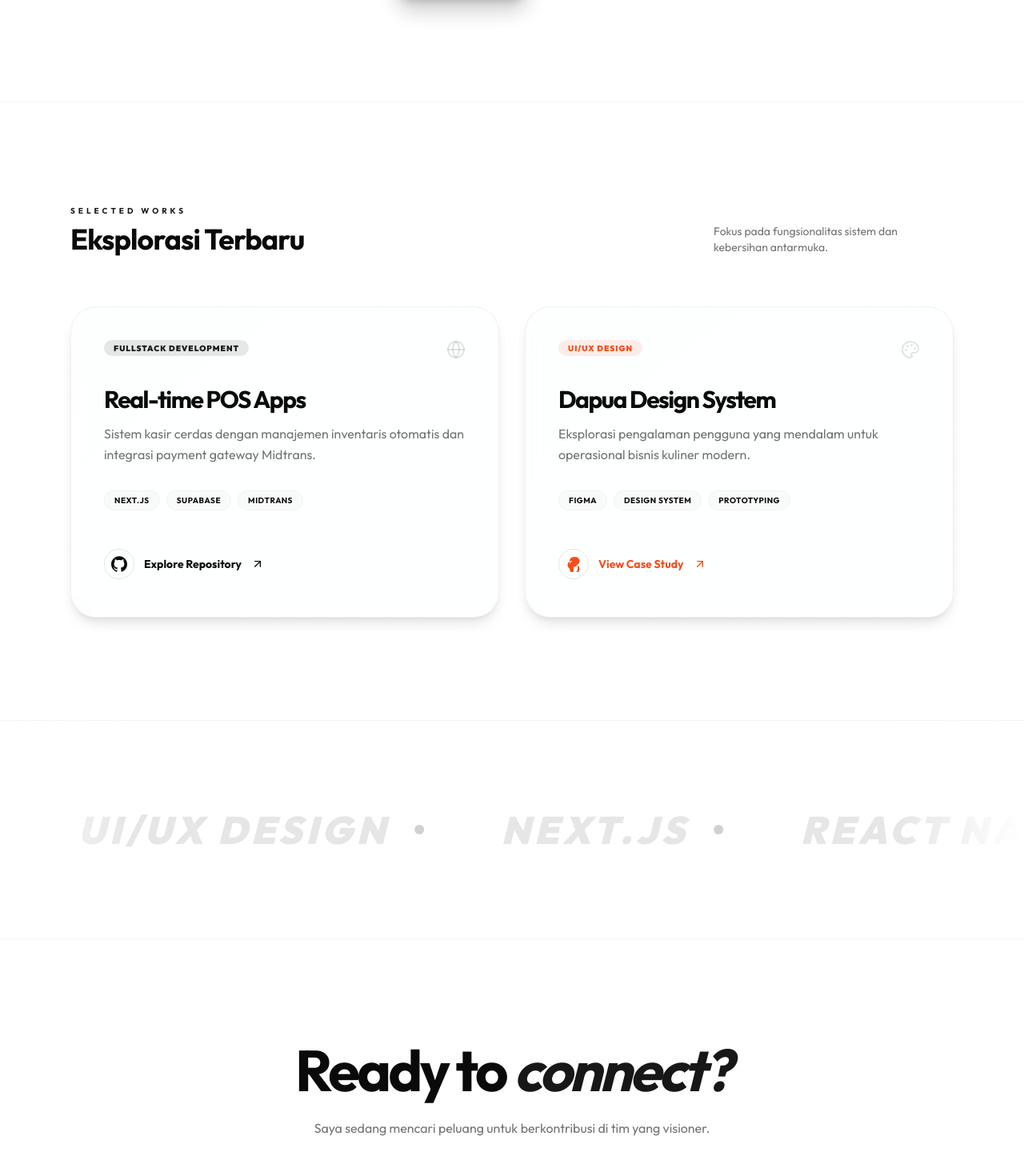
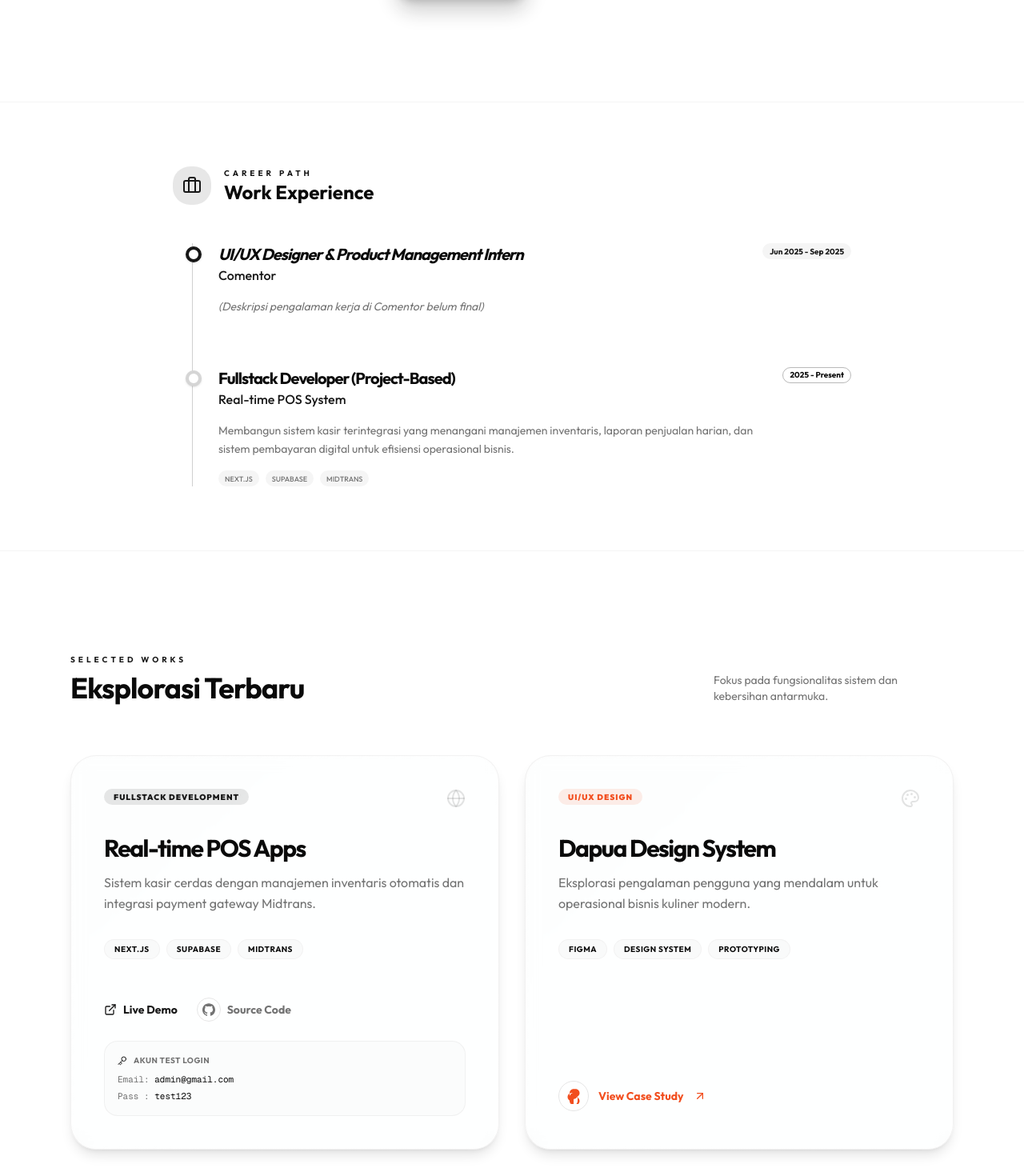
Before and after one commit to rzkylatiif/portofolio, a Next.js app: page / in a window 1280 px wide. Shown: the part 680-2150 px from the top of the page at 80% size. Built offline with nearby package versions, Linux system fonts and the light colour scheme.

Commit message:
feat: add work experience section and POS demo credentials

```diff
--- a/src/app/page.tsx
+++ b/src/app/page.tsx
@@ -9,6 +9,9 @@ import {
   ChevronRight,
   Globe,
   Palette,
+  Briefcase,
+  ExternalLink,
+  Key,
 } from "lucide-react";
 
 export default function Home() {
@@ -16,7 +19,6 @@ export default function Home() {
     "Front-End Development",
     "UI/UX Design",
     "Next.js",
-    "React Native",
     "TypeScript",
     "Supabase",
     "Figma",
@@ -86,6 +88,77 @@ export default function Home() {
         </div>
       </section>
 
+      {/* --- WORK EXPERIENCE SECTION --- */}
+      <section className="py-20 border-t border-border/40 bg-muted/5">
+        <div className="container mx-auto max-w-4xl px-6">
+          <div className="flex items-center gap-4 mb-12">
+            <div className="p-3 bg-primary/10 rounded-2xl">
+              <Briefcase className="w-6 h-6 text-primary" />
+            </div>
+            <div>
+              <h2 className="text-[10px] font-bold uppercase tracking-[0.4em] text-primary">
+                Career Path
+              </h2>
+              <p className="text-2xl font-bold">Work Experience</p>
+            </div>
+          </div>
+
+          {/* Timeline Wrapper */}
+          <div className="relative border-l border-primary/20 ml-6 pl-8 space-y-16">
+
+            {/* EXPERIENCE 1: COMENTOR */}
+            <div className="relative">
+              {/* Dot Timeline */}
+              <div className="absolute -left-[41px] top-1 w-5 h-5 rounded-full bg-background border-4 border-primary shadow-sm" />
+
+              <div className="space-y-4">
+                <div className="flex flex-col md:flex-row md:justify-between md:items-start gap-2">
+                  <div>
+                    <h3 className="text-xl font-bold italic">UI/UX Designer & Product Management Intern</h3>
+                    <p className="text-primary font-medium">Comentor</p>
+                  </div>
+                  <Badge variant="secondary" className="w-fit text-[10px] font-bold">
+                    Jun 2025 - Sep 2025
+                  </Badge>
+                </div>
+                {/* Deskripsi dibiarkan draft sesuai permintaan */}
+                <p className="text-muted-foreground text-sm leading-relaxed max-w-2xl italic">
+                  (Deskripsi pengalaman kerja di Comentor belum final)
+                </p>
+              </div>
+            </div>
+
+            {/* EXPERIENCE 2: REAL-TIME POS SYSTEM */}
+            <div className="relative">
+              {/* Dot Timeline */}
+              <div className="absolute -left-[41px] top-1 w-5 h-5 rounded-full bg-background border-4 border-muted-foreground/30 shadow-sm" />
+
+              <div className="space-y-4">
+                <div className="flex flex-col md:flex-row md:justify-between md:items-start gap-2">
+                  <div>
+                    <h3 className="text-xl font-bold">Fullstack Developer (Project-Based)</h3>
+                    <p className="text-primary font-medium">Real-time POS System</p>
+                  </div>
+                  <Badge variant="outline" className="w-fit text-[10px] font-bold border-primary/30">
+                    2025 - Present
+                  </Badge>
+                </div>
+                <p className="text-muted-foreground text-sm leading-relaxed max-w-2xl">
+                  Membangun sistem kasir terintegrasi yang menangani manajemen inventaris,
+                  laporan penjualan harian, dan sistem pembayaran digital untuk efisiensi operasional bisnis.
+                </p>
+                <div className="flex flex-wrap gap-2">
+                  <Badge className="bg-muted text-muted-foreground border-none text-[9px]">NEXT.JS</Badge>
+                  <Badge className="bg-muted text-muted-foreground border-none text-[9px]">SUPABASE</Badge>
+                  <Badge className="bg-muted text-muted-foreground border-none text-[9px]">MIDTRANS</Badge>
+                </div>
+              </div>
+            </div>
+
+          </div>
+        </div>
+      </section>
+
       {/* --- SELECTED WORKS (ID: projects) --- */}
       <section
         id="projects"
@@ -137,25 +210,58 @@ export default function Home() {
                     ))}
                   </div>
                 </div>
+
                 <div className="pt-8 md:pt-12">
+                  <div className="flex flex-wrap gap-6 mb-6">
+                    {/* Tautan Live Demo*/}
+                    <a
+                      href="https://poscafe-nine.vercel.app/"
+                      target="_blank"
+                      className="inline-flex items-center gap-2 text-xs md:text-sm font-bold text-primary group/link"
+                    >
+                      <ExternalLink className="w-4 h-4" />
+                      <span>Live Demo</span>
+                    </a>
+                    {/* Tautan GitHub */}
                     <a
                       href="https://github.com/rzkylatiif/pos-apps.git"
                       target="_blank"
                       rel="noopener noreferrer"
-                    className="inline-flex items-center gap-3 text-xs md:text-sm font-bold group/btn transition-colors"
+                      className="inline-flex items-center gap-2 text-xs md:text-sm font-bold text-muted-foreground hover:text-foreground transition-colors"
                     >
-                    <div className="p-2 rounded-full border border-border group-hover/btn:border-primary transition-colors">
+                      <div className="p-1.5 rounded-full border border-border">
                         <svg
                           viewBox="0 0 24 24"
-                        className="w-5 h-5 fill-current"
+                          className="w-4 h-4 fill-current"
                           xmlns="http://www.w3.org/2000/svg"
                         >
                           <path d="M12 .297c-6.63 0-12 5.373-12 12 0 5.303 3.438 9.8 8.205 11.385.6.113.82-.258.82-.577 0-.285-.01-1.04-.015-2.04-3.338.724-4.042-1.61-4.042-1.61C4.422 18.07 3.633 17.7 3.633 17.7c-1.087-.744.084-.729.084-.729 1.205.084 1.838 1.236 1.838 1.236 1.07 1.835 2.809 1.305 3.495.998.108-.776.417-1.305.76-1.605-2.665-.3-5.466-1.332-5.466-5.93 0-1.31.465-2.38 1.235-3.22-.135-.303-.54-1.523.105-3.176 0 0 1.005-.322 3.3 1.23.96-.267 1.98-.399 3-.405 1.02.006 2.04.138 3 .405 2.28-1.552 3.285-1.23 3.285-1.23.645 1.653.24 2.873.12 3.176.765.84 1.23 1.91 1.23 3.22 0 4.61-2.805 5.625-5.475 5.92.42.36.81 1.096.81 2.22 0 1.606-.015 2.896-.015 3.286 0 .315.21.69.825.57C20.565 22.092 24 17.592 24 12.297c0-6.627-5.373-12-12-12" />
                         </svg>
                       </div>
-                    <span>Explore Repository</span>
-                    <ArrowUpRight className="w-4 h-4 group-hover/btn:translate-x-1 group-hover/btn:-translate-y-1 transition-transform" />
+                      <span>Source Code</span>
                     </a>
+                  </div>
+
+                  {/* Kredensial Akun Test */}
+                  <div className="p-4 rounded-xl bg-muted/30 border border-border/50 space-y-2">
+                    <p className="text-[10px] uppercase font-bold tracking-wider text-muted-foreground flex items-center gap-2">
+                      <Key className="w-3 h-3 text-primary" /> Akun Test Login
+                    </p>
+                    <div className="grid grid-cols-1 gap-1 text-[11px] font-mono">
+                      <p>
+                        <span className="text-muted-foreground">Email:</span>{" "}
+                        <span className="text-foreground select-all cursor-pointer">
+                          admin@gmail.com
+                        </span>
+                      </p>
+                      <p>
+                        <span className="text-muted-foreground">Pass :</span>{" "}
+                        <span className="text-foreground select-all cursor-pointer">
+                          test123
+                        </span>
+                      </p>
+                    </div>
+                  </div>
                 </div>
               </div>
             </div>
@@ -216,7 +322,7 @@ export default function Home() {
         </div>
       </section>
 
-      {/* --- SKILLS TICKER (Teks Bergerak) --- */}
+      {/* --- SKILLS TICKER --- */}
       <section className="py-12 md:py-24 border-t border-b border-border/40 overflow-hidden bg-muted/5 relative">
         <div className="absolute inset-y-0 left-0 w-20 md:w-40 bg-gradient-to-r from-background to-transparent z-10" />
         <div className="absolute inset-y-0 right-0 w-20 md:w-40 bg-gradient-to-l from-background to-transparent z-10" />
@@ -257,10 +363,10 @@ export default function Home() {
             </a>
 
             <div className="flex gap-4 md:gap-6">
-              {/* GitHub Logo Asli */}
               <a
                 href="https://github.com/rzkylatiif"
                 target="_blank"
+                rel="noopener noreferrer"
                 className="p-4 border border-border/60 rounded-full hover:bg-foreground hover:text-background hover:-translate-y-2 transition-all duration-300"
               >
                 <svg
@@ -271,10 +377,10 @@ export default function Home() {
                   <path d="M12 .297c-6.63 0-12 5.373-12 12 0 5.303 3.438 9.8 8.205 11.385.6.113.82-.258.82-.577 0-.285-.01-1.04-.015-2.04-3.338.724-4.042-1.61-4.042-1.61C4.422 18.07 3.633 17.7 3.633 17.7c-1.087-.744.084-.729.084-.729 1.205.084 1.838 1.236 1.838 1.236 1.07 1.835 2.809 1.305 3.495.998.108-.776.417-1.305.76-1.605-2.665-.3-5.466-1.332-5.466-5.93 0-1.31.465-2.38 1.235-3.22-.135-.303-.54-1.523.105-3.176 0 0 1.005-.322 3.3 1.23.96-.267 1.98-.399 3-.405 1.02.006 2.04.138 3 .405 2.28-1.552 3.285-1.23 3.285-1.23.645 1.653.24 2.873.12 3.176.765.84 1.23 1.91 1.23 3.22 0 4.61-2.805 5.625-5.475 5.92.42.36.81 1.096.81 2.22 0 1.606-.015 2.896-.015 3.286 0 .315.21.69.825.57C20.565 22.092 24 17.592 24 12.297c0-6.627-5.373-12-12-12" />
                 </svg>
               </a>
-              {/* LinkedIn Logo Asli */}
               <a
                 href="https://www.linkedin.com/in/rzkylatif/"
                 target="_blank"
+                rel="noopener noreferrer"
                 className="p-4 border border-border/60 rounded-full hover:bg-[#0A66C2] hover:text-white hover:-translate-y-2 transition-all duration-300"
               >
                 <svg
@@ -285,7 +391,6 @@ export default function Home() {
                   <path d="M20.447 20.452h-3.554v-5.569c0-1.328-.027-3.037-1.852-3.037-1.853 0-2.136 1.445-2.136 2.939v5.667H9.351V9h3.414v1.561h.046c.477-.9 1.637-1.85 3.37-1.85 3.601 0 4.267 2.37 4.267 5.455v6.286zM5.337 7.433c-1.144 0-2.063-.926-2.063-2.065 0-1.138.92-2.063 2.063-2.063 1.14 0 2.064.925 2.064 2.063 0 1.139-.925 2.065-2.064 2.065zm1.782 13.019H3.555V9h3.564v11.452zM22.225 0H1.771C.792 0 0 .774 0 1.729v20.542C0 23.227.792 24 1.771 24h20.451C23.2 24 24 23.227 24 22.271V1.729C24 .774 23.2 0 22.222 0h.003z" />
                 </svg>
               </a>
-              {/* Email */}
               <a
                 href="mailto:rizkysaputralatief1093@gmail.com"
                 className="p-4 border border-border/60 rounded-full hover:bg-primary hover:text-primary-foreground hover:-translate-y-2 transition-all duration-300"
@@ -295,7 +400,7 @@ export default function Home() {
             </div>
           </div>
 
-          <p className="text-[9px] md:text-[10px] uppercase font-bold tracking-[0.5em] md:tracking-[0.8em] text-muted-foreground pt-12 md:pt-20">
+          <p className="text-[9px] md:text-[12px] font-bold text-muted-foreground pt-12 md:pt-20">
             © 2026 Rizky Saputra Latief <br /> Built with Passion & Precision
           </p>
         </div>
```
Lines whose indentation alone changed are shown as unchanged.
